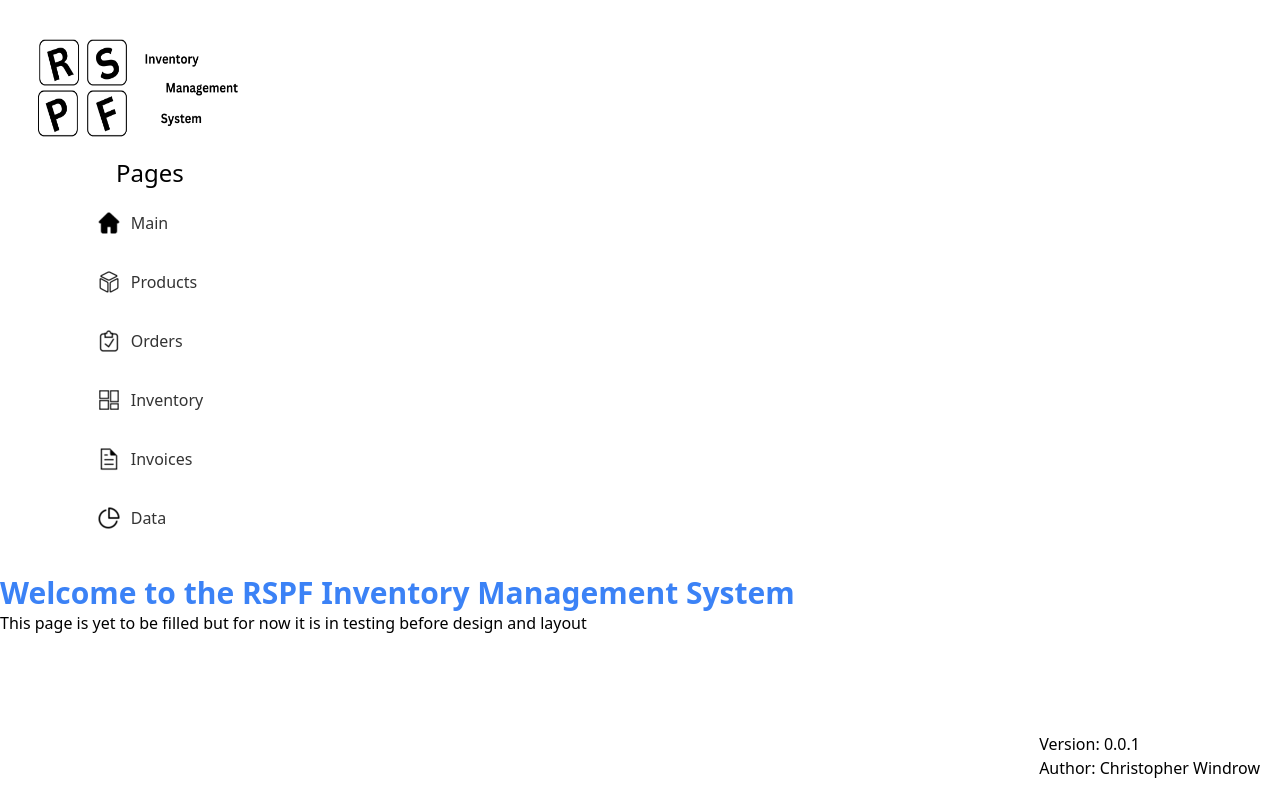
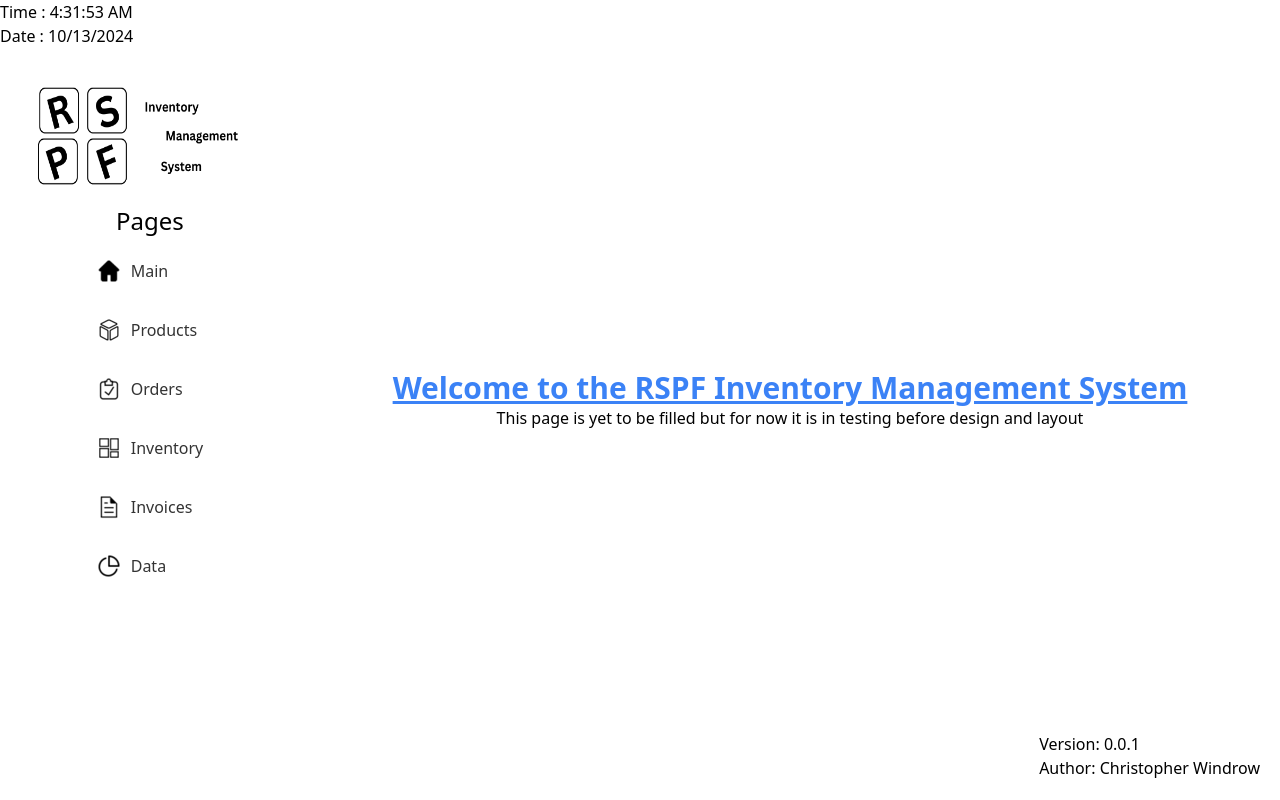
Before and after one commit to cwindrow007/RSPFStack, a React (Create React App) app in the folder frontend/: page / in a window 1280 px wide. Built offline with nearby package versions, Linux system fonts and the light colour scheme.

Commit message:
Proxy bug fix. Tailwind Styling
Fixed the proxy bug that had been occurring that prevented the react app from starting. Styling done to main page to "center" main contents and keep other components from being affected.

```diff
--- a/frontend/package.json
+++ b/frontend/package.json
@@ -13,6 +13,7 @@
     "@types/react-router-dom": "^5.3.3",
     "autoprefixer": "^10.4.20",
     "css": "^3.0.0",
+    "http-proxy-middleware": "^3.0.3",
     "post": "^0.0.1",
     "postcss": "^8.5.1",
     "react": "^18.3.1",
--- a/frontend/src/Pages/MainPage.tsx
+++ b/frontend/src/Pages/MainPage.tsx
@@ -1,14 +1,24 @@
 import React from 'react';
-import {Link} from "react-router-dom";
 import LeftNav from "../Components/NavBar";
 import TopBar from "../Components/TopBar"
 
 const MainPage: React.FC = () => {
     return(
-        <div>
-            <LeftNav/>
-            <h1 className="text-3xl text-blue-500 font-bold">Welcome to the RSPF Inventory Management System</h1>
-            <p>This page is yet to be filled but for now it is in testing before design and layout</p>
+        <div className="flex h-screen">
+            <aside className="flex-shrink-0">
+                <TopBar/>
+                <LeftNav/>
+            </aside>
+            <main className = "flex-1 flex items-center justify-center">
+                <div className="text-center">
+                    <h1 className="text-3xl text-blue-500  underline font-bold">
+                        Welcome to the RSPF Inventory Management System
+                    </h1>
+                    <p>
+                        This page is yet to be filled but for now it is in testing before design and layout
+                    </p>
+                </div>
+            </main>
         </div>
     );
 };
```
Also changed, not shown: frontend/setupProxy.js (added, +11 -0 lines), 1 other file (tests, documents, lock files or other folders).
